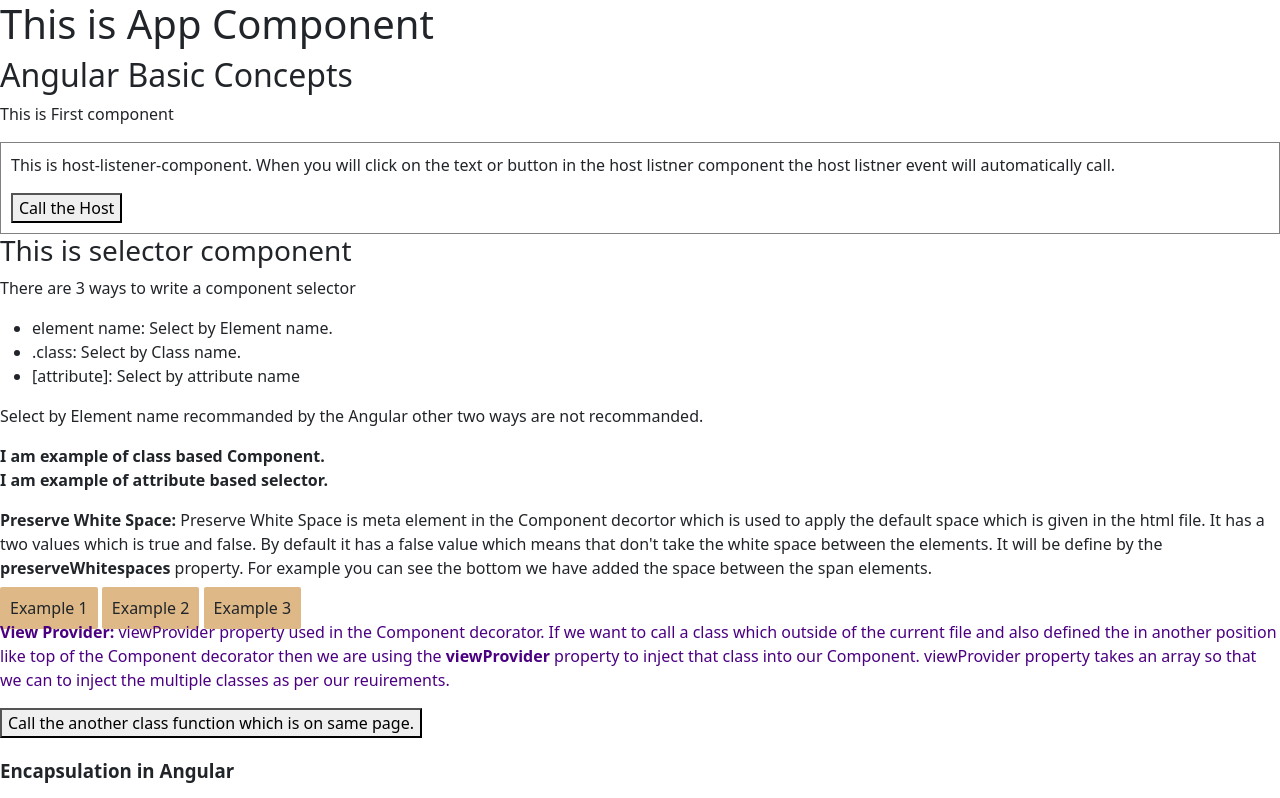
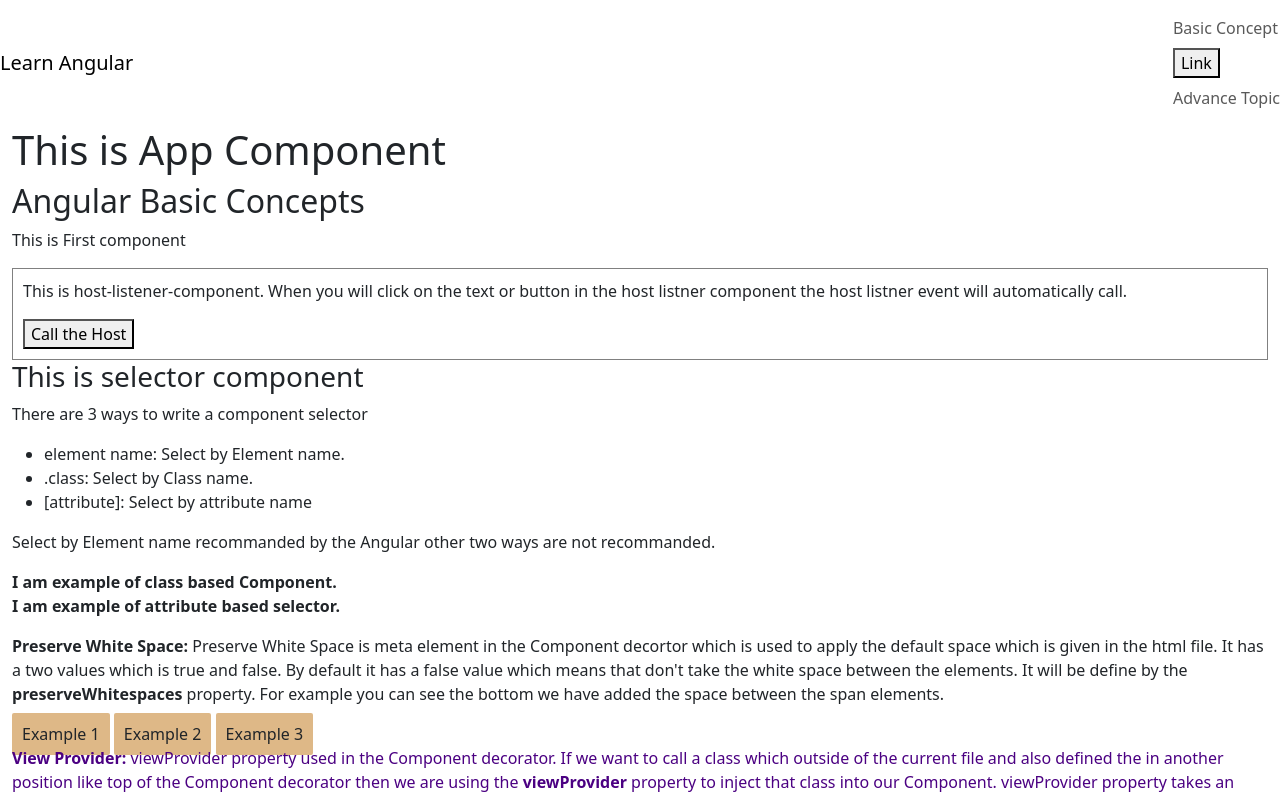
Before and after one commit to abhi-begowalia/learn-angular, an Angular app: page /basic-concept in a window 1280 px wide. Shown: the top 798 px of the page. Built offline with nearby package versions, Linux system fonts and the light colour scheme.

Commit message:
adding router component

```diff
--- a/src/app/app.component.html
+++ b/src/app/app.component.html
@@ -1,6 +1,9 @@
-<h1>This is App Component</h1>
+<app-navbar></app-navbar>
+<div class="container-fluid">
+    <h1>This is App Component</h1>
 
-<router-outlet></router-outlet>
+    <router-outlet></router-outlet>
+</div>
 
 <!-- <app-basic-concept></app-basic-concept>
 
--- a/src/app/app.component.ts
+++ b/src/app/app.component.ts
@@ -3,12 +3,13 @@ import { RouterOutlet } from '@angular/router';
 import { AdvanceTopicComponent } from './components/advance-topic/advance-topic.component';
 import { BasicConceptComponent } from './components/basic-concept/basic-concept.component';
 import { PipesComponent } from './components/basic-concept/pipes/pipes.component';
+import { NavbarComponent } from './components/navbar/navbar.component';
 
 
 @Component({
   selector: 'app-root',
   standalone: true,
-  imports: [RouterOutlet,BasicConceptComponent,PipesComponent,AdvanceTopicComponent],
+  imports: [RouterOutlet,BasicConceptComponent,PipesComponent,AdvanceTopicComponent,NavbarComponent],
   templateUrl: './app.component.html',
   styleUrl: './app.component.css'
 })
--- /dev/null
+++ b/src/app/components/navbar/navbar.component.html
@@ -0,0 +1,12 @@
+<nav class="navbar navbar-light bg-faded">
+    <a class="navbar-brand" >Learn Angular</a>
+    <ul class="nav navbar-nav">
+        <li class="nav-item active">
+          <a class="nav-link" >Basic Concept</a>
+          <button routerLink="advance-topic">Link</button>
+        </li>
+        <li class="nav-item">
+          <a class="nav-link" >Advance Topic</a>
+        </li>
+    </ul>
+</nav>
--- /dev/null
+++ b/src/app/components/navbar/navbar.component.ts
@@ -0,0 +1,19 @@
+import { Component } from '@angular/core';
+import { ActivatedRoute } from '@angular/router';
+import { RouterLink } from '@angular/router';
+
+@Component({
+  selector: 'app-navbar',
+  standalone: true,
+  imports: [],
+  templateUrl: './navbar.component.html',
+  styleUrl: './navbar.component.css'
+})
+export class NavbarComponent {
+  constructor(public route: ActivatedRoute) {}
+  links = [
+    { title: 'Home', fragment: 'home' },
+    { title: 'Basic Concept', fragment: 'basic-concept' },
+    { title: 'Advance Topic', fragment: 'advance-topic' },
+  ];
+}
```
Also changed, not shown: src/app/components/navbar/navbar.component.css (added), 1 other file (tests, documents, lock files or other folders).
